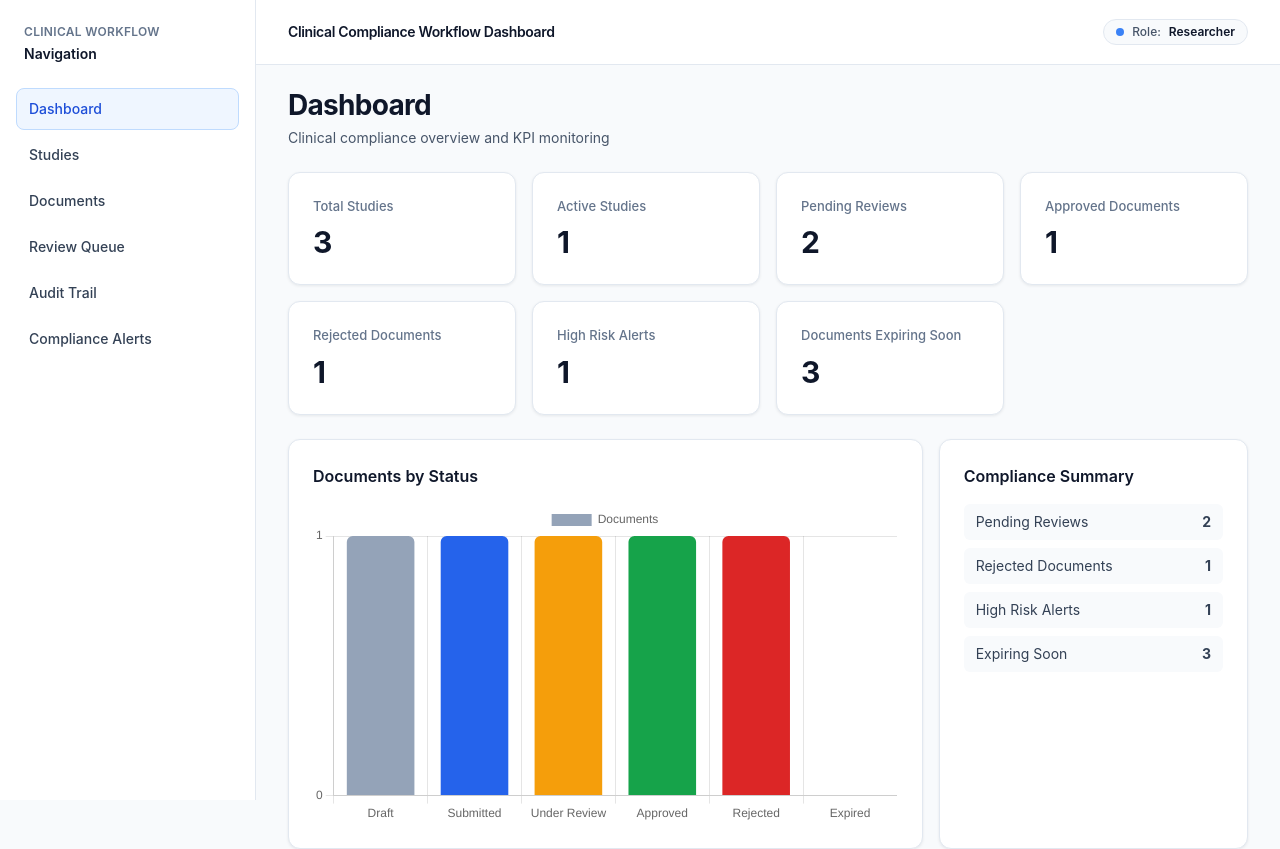
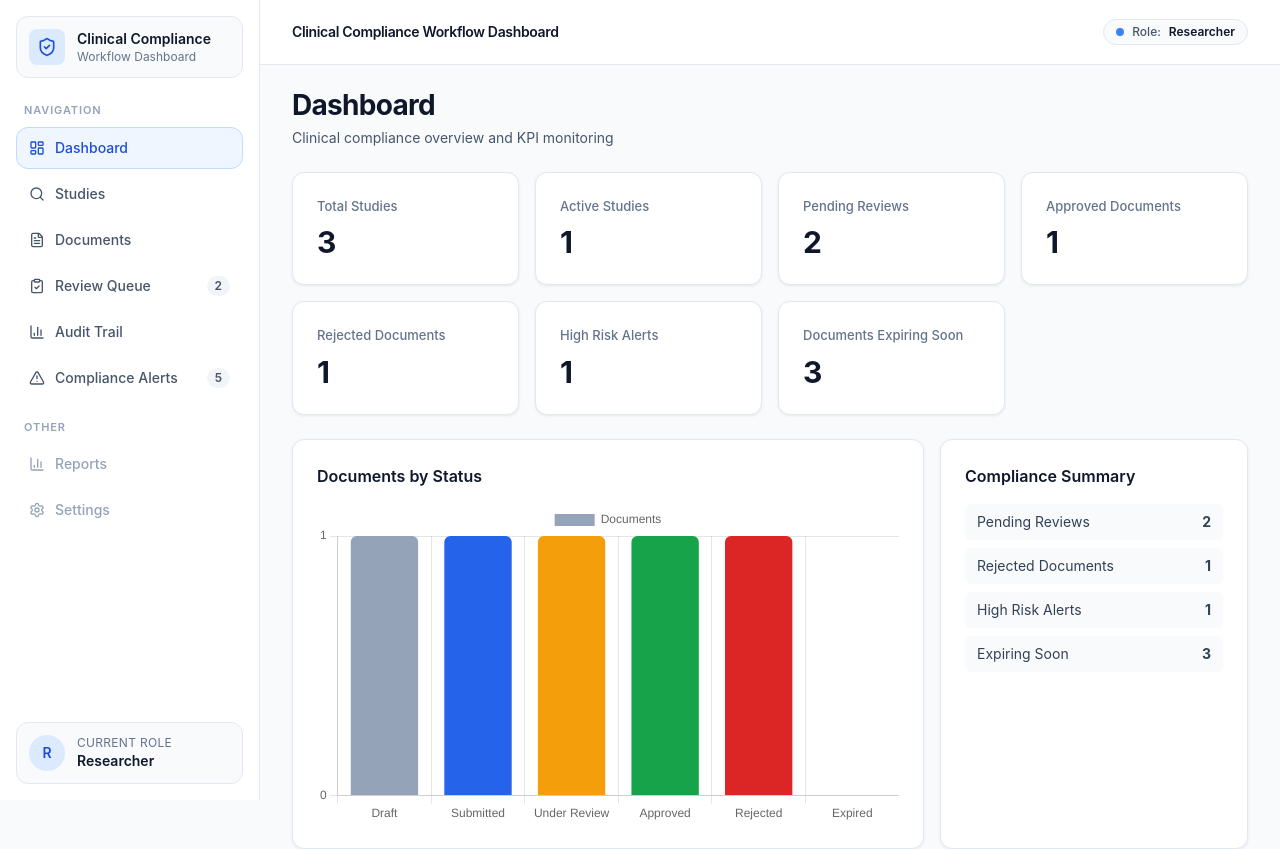
Before and after one commit to akhilchandran1/clinical-compliance-workflow-dashboard, a Vue app: page /dashboard in a window 1280 px wide. Shown: the top 849 px of the page. Built offline with nearby package versions, Linux system fonts and the light colour scheme.

Commit message:
Refactor layout and sidebar UI

```diff
--- a/package.json
+++ b/package.json
@@ -10,6 +10,7 @@
   },
   "dependencies": {
     "chart.js": "^4.4.3",
+    "lucide-vue-next": "^1.0.0",
     "pinia": "^2.1.7",
     "vue": "^3.4.31",
     "vue-chartjs": "^5.3.1",
--- a/src/components/layout/AppLayout.vue
+++ b/src/components/layout/AppLayout.vue
@@ -1,9 +1,9 @@
 <template>
   <div class="min-h-screen bg-slate-50">
     <AppSidebar :open="sidebarOpen" @close="sidebarOpen = false" />
-    <div class="lg:pl-64">
+    <div class="lg:pl-[260px]">
       <AppHeader @toggle-mobile-nav="sidebarOpen = !sidebarOpen" />
-      <main class="px-4 py-6 sm:px-6 lg:px-8">
+      <main class="px-4 py-4 sm:px-6 sm:py-6 lg:px-8 lg:py-6">
         <div class="page-container">
           <slot />
         </div>
--- a/src/components/layout/AppSidebar.vue
+++ b/src/components/layout/AppSidebar.vue
@@ -1,41 +1,95 @@
 <template>
   <aside>
-    <div class="fixed inset-y-0 left-0 z-40 hidden w-64 border-r border-slate-200 bg-white px-4 py-6 lg:block">
-      <div class="mb-6 px-2">
-        <p class="text-xs font-semibold uppercase tracking-wide text-slate-500">Clinical Workflow</p>
-        <p class="mt-1 text-sm font-semibold text-slate-900">Navigation</p>
+    <div class="fixed inset-y-0 left-0 z-40 hidden w-[260px] border-r border-slate-200 bg-white p-4 lg:block">
+      <div class="flex h-full flex-col">
+        <div class="mb-6 flex items-center gap-3 rounded-xl border border-slate-200 bg-slate-50 p-3">
+          <div class="flex h-9 w-9 items-center justify-center rounded-lg bg-blue-100 text-blue-700">
+            <ShieldCheck class="h-5 w-5" />
+          </div>
+          <div>
+            <p class="text-sm font-semibold text-slate-900">Clinical Compliance</p>
+            <p class="text-xs text-slate-500">Workflow Dashboard</p>
+          </div>
+        </div>
+
+        <div>
+          <p class="px-2 text-[11px] font-semibold uppercase tracking-[0.08em] text-slate-400">Navigation</p>
+          <nav class="mt-2 space-y-1" aria-label="Primary navigation">
+            <SidebarNavItem
+              v-for="item in navItems"
+              :key="item.label"
+              :label="item.label"
+              :to="item.to"
+              :icon="item.icon"
+              :badge="item.badge"
+              :active="isActive(item.to)"
+            />
+          </nav>
+        </div>
+
+        <div class="mt-5">
+          <p class="px-2 text-[11px] font-semibold uppercase tracking-[0.08em] text-slate-400">Other</p>
+          <div class="mt-2 space-y-1">
+            <SidebarNavItem label="Reports" icon="reports" disabled />
+            <SidebarNavItem label="Settings" icon="settings" disabled />
+          </div>
+        </div>
+
+        <div class="mt-auto">
+          <UserRoleCard :role="roleStore.selectedRole" />
+        </div>
       </div>
-      <nav class="space-y-1" aria-label="Primary">
-        <RouterLink
-          v-for="item in items"
-          :key="item.to"
-          :to="item.to"
-          class="block rounded-lg border px-3 py-2.5 text-sm font-medium transition"
-          :class="isActive(item.to) ? 'border-blue-200 bg-blue-50 text-blue-700' : 'border-transparent text-slate-700 hover:border-slate-200 hover:bg-slate-50'"
-        >
-          {{ item.label }}
-        </RouterLink>
-      </nav>
     </div>
 
     <div v-if="open" class="fixed inset-0 z-50 lg:hidden" aria-label="Mobile navigation">
-      <div class="absolute inset-0 bg-slate-900/50" @click="$emit('close')"></div>
-      <div class="absolute inset-y-0 left-0 w-72 border-r border-slate-200 bg-white p-4 shadow-2xl">
-        <div class="mb-4 flex items-center justify-between">
-          <strong class="text-slate-900">Navigation</strong>
-          <button class="focus-ring rounded-md border border-slate-300 px-2 py-1 text-sm text-slate-700" @click="$emit('close')">Close</button>
+      <div class="absolute inset-0 bg-slate-900/40" @click="$emit('close')"></div>
+      <div class="absolute inset-y-0 left-0 w-[280px] border-r border-slate-200 bg-white p-4 shadow-2xl">
+        <div class="flex h-full flex-col">
+          <div class="mb-6 flex items-center justify-between">
+            <div class="flex items-center gap-2">
+              <ShieldCheck class="h-5 w-5 text-blue-700" />
+              <span class="text-sm font-semibold text-slate-900">Clinical Compliance</span>
+            </div>
+            <button class="focus-ring rounded-md border border-slate-300 px-2 py-1 text-sm text-slate-600" aria-label="Close navigation" @click="$emit('close')">Close</button>
+          </div>
+
+          <nav class="space-y-1" aria-label="Mobile primary navigation">
+            <SidebarNavItem
+              v-for="item in navItems"
+              :key="item.label"
+              :label="item.label"
+              :to="item.to"
+              :icon="item.icon"
+              :badge="item.badge"
+              :active="isActive(item.to)"
+            />
+          </nav>
+
+          <div class="mt-auto pt-4">
+            <UserRoleCard :role="roleStore.selectedRole" />
+          </div>
         </div>
-        <MobileNav :items="items" @navigate="$emit('close')" />
       </div>
     </div>
   </aside>
 </template>
 
 <script setup>
-import { useRoute, RouterLink } from 'vue-router'
-import MobileNav from './MobileNav.vue'
+import { computed } from 'vue'
+import { useRoute } from 'vue-router'
+import { ShieldCheck } from 'lucide-vue-next'
+import SidebarNavItem from './SidebarNavItem.vue'
+import UserRoleCard from './UserRoleCard.vue'
+import { useDocumentStore } from '../../stores/documentStore'
+import { useAlertStore } from '../../stores/alertStore'
+import { useStudyStore } from '../../stores/studyStore'
+import { useRoleStore } from '../../stores/roleStore'
 
 const route = useRoute()
+const documentStore = useDocumentStore()
+const alertStore = useAlertStore()
+const studyStore = useStudyStore()
+const roleStore = useRoleStore()
 
 defineProps({
   open: { type: Boolean, default: false },
@@ -43,14 +97,17 @@ defineProps({
 
 defineEmits(['close'])
 
-const items = [
-  { label: 'Dashboard', to: '/dashboard' },
-  { label: 'Studies', to: '/studies' },
-  { label: 'Documents', to: '/documents' },
-  { label: 'Review Queue', to: '/review-queue' },
-  { label: 'Audit Trail', to: '/audit-trail' },
-  { label: 'Compliance Alerts', to: '/compliance-alerts' },
-]
+const reviewQueueCount = computed(() => documentStore.reviewQueue.length)
+const alertsCount = computed(() => alertStore.generateAlerts(studyStore.studies, documentStore.documents).length)
+
+const navItems = computed(() => [
+  { label: 'Dashboard', to: '/dashboard', icon: 'dashboard' },
+  { label: 'Studies', to: '/studies', icon: 'studies' },
+  { label: 'Documents', to: '/documents', icon: 'documents' },
+  { label: 'Review Queue', to: '/review-queue', icon: 'review', badge: reviewQueueCount.value > 0 ? reviewQueueCount.value : null },
+  { label: 'Audit Trail', to: '/audit-trail', icon: 'audit' },
+  { label: 'Compliance Alerts', to: '/compliance-alerts', icon: 'alerts', badge: alertsCount.value > 0 ? alertsCount.value : null },
+])
 
 const isActive = (path) => route.path === path || route.path.startsWith(`${path}/`)
 </script>
--- /dev/null
+++ b/src/components/layout/SidebarNavItem.vue
@@ -0,0 +1,69 @@
+<template>
+  <component
+    :is="componentType"
+    v-bind="componentProps"
+    class="group flex w-full items-center justify-between rounded-xl border px-3 py-2.5 text-sm font-medium transition"
+    :class="itemClass"
+    :aria-disabled="disabled ? 'true' : null"
+  >
+    <span class="flex items-center gap-2.5">
+      <component :is="resolvedIcon" class="h-4 w-4" />
+      <span>{{ label }}</span>
+    </span>
+    <span v-if="badge !== null && badge !== undefined" class="rounded-full bg-slate-100 px-2 py-0.5 text-xs font-semibold" :class="active ? 'bg-blue-100 text-blue-700' : 'text-slate-600'">
+      {{ badge }}
+    </span>
+  </component>
+</template>
+
+<script setup>
+import { computed } from 'vue'
+import { RouterLink } from 'vue-router'
+import {
+  AlertTriangle,
+  BarChart3,
+  ClipboardCheck,
+  FileText,
+  LayoutDashboard,
+  Search,
+  Settings,
+} from 'lucide-vue-next'
+
+const props = defineProps({
+  label: { type: String, required: true },
+  to: { type: String, default: '' },
+  icon: { type: String, default: 'dashboard' },
+  active: { type: Boolean, default: false },
+  badge: { type: [String, Number], default: null },
+  disabled: { type: Boolean, default: false },
+})
+
+const iconMap = {
+  dashboard: LayoutDashboard,
+  studies: Search,
+  documents: FileText,
+  review: ClipboardCheck,
+  audit: BarChart3,
+  alerts: AlertTriangle,
+  reports: BarChart3,
+  settings: Settings,
+}
+
+const resolvedIcon = computed(() => iconMap[props.icon] || LayoutDashboard)
+
+const componentType = computed(() => (props.to && !props.disabled ? RouterLink : 'button'))
+const componentProps = computed(() => {
+  if (props.to && !props.disabled) return { to: props.to }
+  return { type: 'button', disabled: props.disabled }
+})
+
+const itemClass = computed(() => {
+  if (props.disabled) {
+    return 'cursor-not-allowed border-transparent text-slate-400'
+  }
+  if (props.active) {
+    return 'border-blue-200 bg-blue-50 text-blue-700'
+  }
+  return 'border-transparent text-slate-600 hover:border-slate-200 hover:bg-slate-50 hover:text-slate-900'
+})
+</script>
--- /dev/null
+++ b/src/components/layout/UserRoleCard.vue
@@ -0,0 +1,30 @@
+<template>
+  <div class="rounded-xl border border-slate-200 bg-slate-50 p-3">
+    <div class="flex items-center gap-3">
+      <div class="flex h-9 w-9 items-center justify-center rounded-full bg-blue-100 text-sm font-semibold text-blue-700">
+        {{ initials }}
+      </div>
+      <div>
+        <p class="text-xs uppercase tracking-wide text-slate-500">Current Role</p>
+        <p class="text-sm font-semibold text-slate-900">{{ role }}</p>
+      </div>
+    </div>
+  </div>
+</template>
+
+<script setup>
+import { computed } from 'vue'
+
+const props = defineProps({
+  role: { type: String, default: 'Researcher' },
+})
+
+const initials = computed(() =>
+  String(props.role || 'R')
+    .split(' ')
+    .map((part) => part.charAt(0))
+    .join('')
+    .slice(0, 2)
+    .toUpperCase(),
+)
+</script>
```
Also changed, not shown: 1 other file (tests, documents, lock files or other folders).
